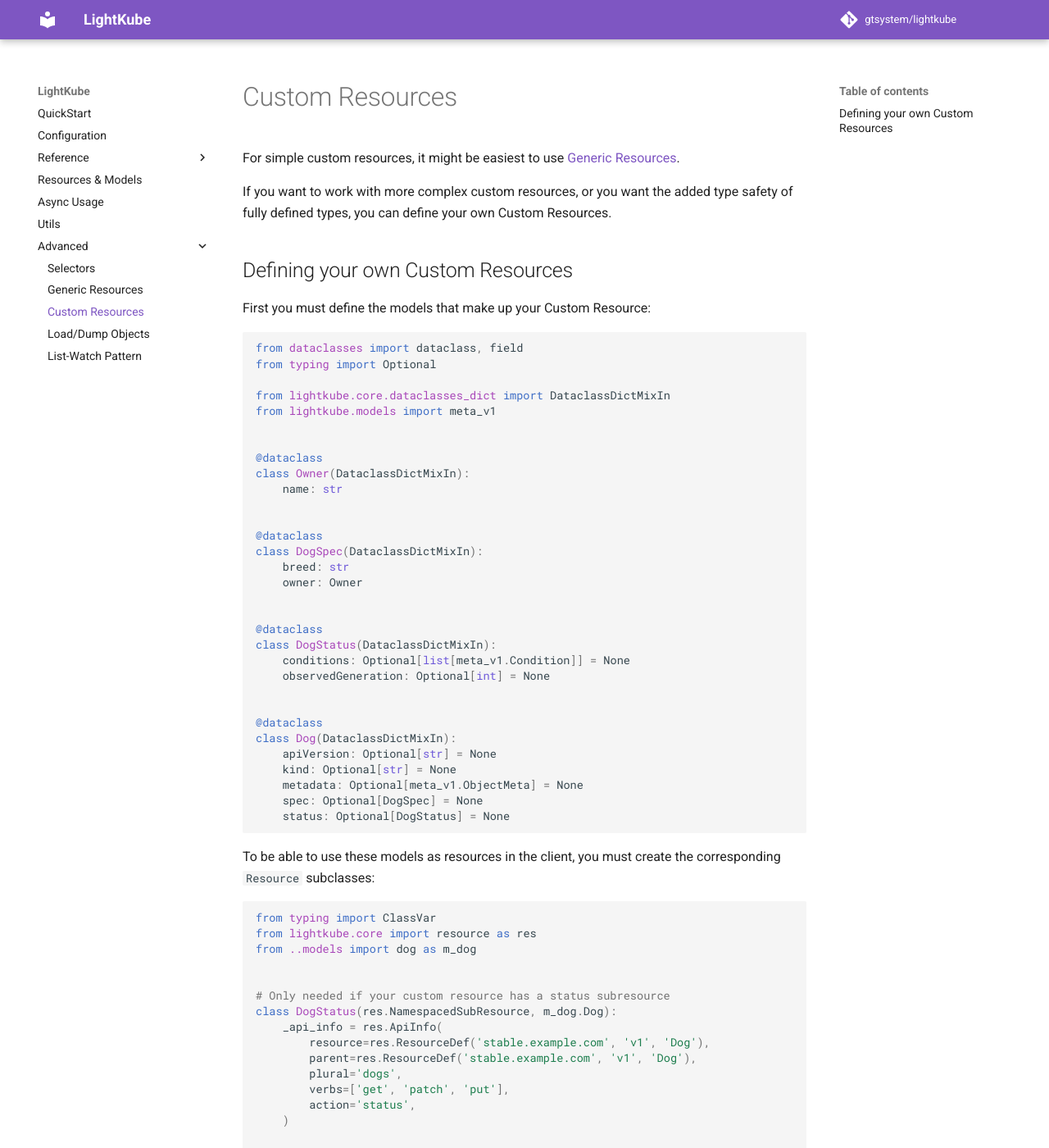
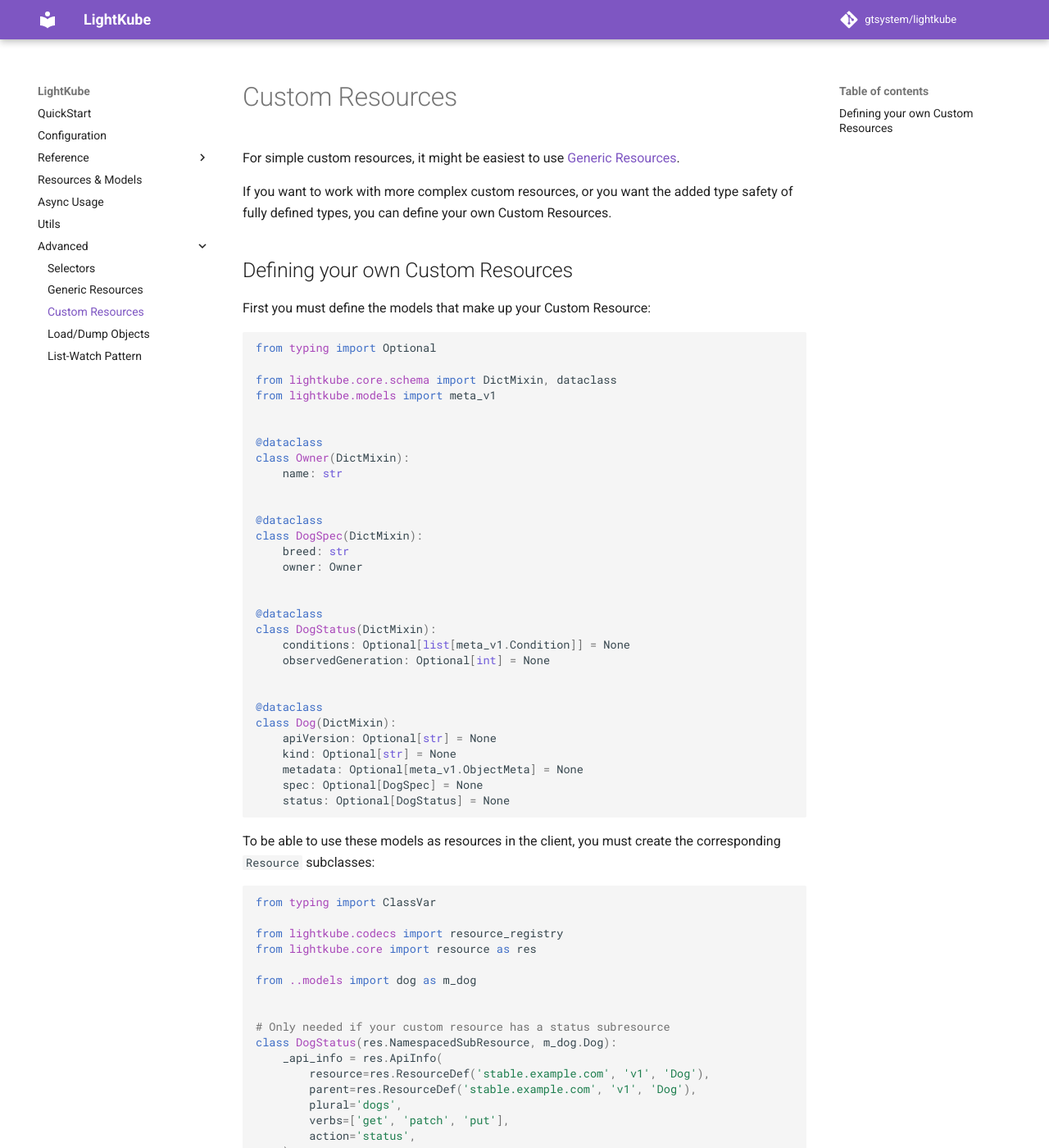
Before and after one commit to gtsystem/lightkube, an MkDocs documentation site: the page built from docs/custom-resources.md, in a window 1280 px wide and 1400 px high. Shown: the whole window at 82% size. Built offline with MkDocs 1.6.1 and Material for MkDocs 9.7.7, drawn with Linux system fonts in a browser that asks for light colours; comment, search, counter and statistics services are not loaded; some of the changed text lies outside the part shown.

Commit message:
Fixes as suggested on review

````diff
--- a/docs/custom-resources.md
+++ b/docs/custom-resources.md
@@ -9,32 +9,31 @@
 First you must define the models that make up your Custom Resource:
 
 ```python
-from dataclasses import dataclass, field
 from typing import Optional
 
-from lightkube.core.dataclasses_dict import DataclassDictMixIn
+from lightkube.core.schema import DictMixin, dataclass
 from lightkube.models import meta_v1
 
 
 @dataclass
-class Owner(DataclassDictMixIn):
+class Owner(DictMixin):
     name: str
 
 
 @dataclass
-class DogSpec(DataclassDictMixIn):
+class DogSpec(DictMixin):
     breed: str
     owner: Owner
 
 
 @dataclass
-class DogStatus(DataclassDictMixIn):
+class DogStatus(DictMixin):
     conditions: Optional[list[meta_v1.Condition]] = None
     observedGeneration: Optional[int] = None
 
 
 @dataclass
-class Dog(DataclassDictMixIn):
+class Dog(DictMixin):
     apiVersion: Optional[str] = None
     kind: Optional[str] = None
     metadata: Optional[meta_v1.ObjectMeta] = None
@@ -46,7 +45,10 @@
 
 ```python
 from typing import ClassVar
+
+from lightkube.codecs import resource_registry
 from lightkube.core import resource as res
+
 from ..models import dog as m_dog
 
 
@@ -61,6 +63,7 @@
     )
 
 
+@resource_registry.register
 class Dog(res.NamespacedResourceG, m_dog.Dog):
     _api_info = res.ApiInfo(
         resource=res.ResourceDef('stable.example.com', 'v1', 'Dog'),
````
